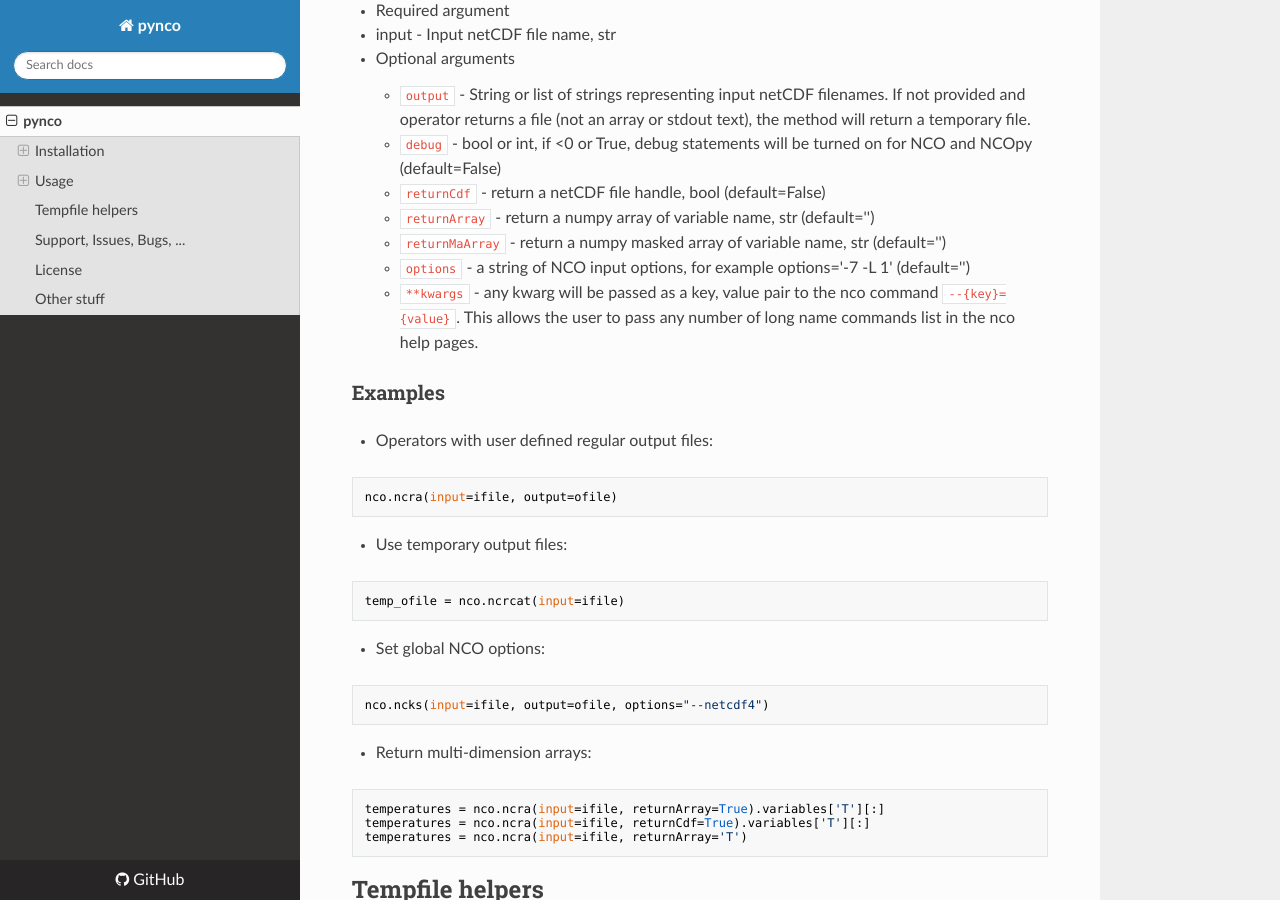
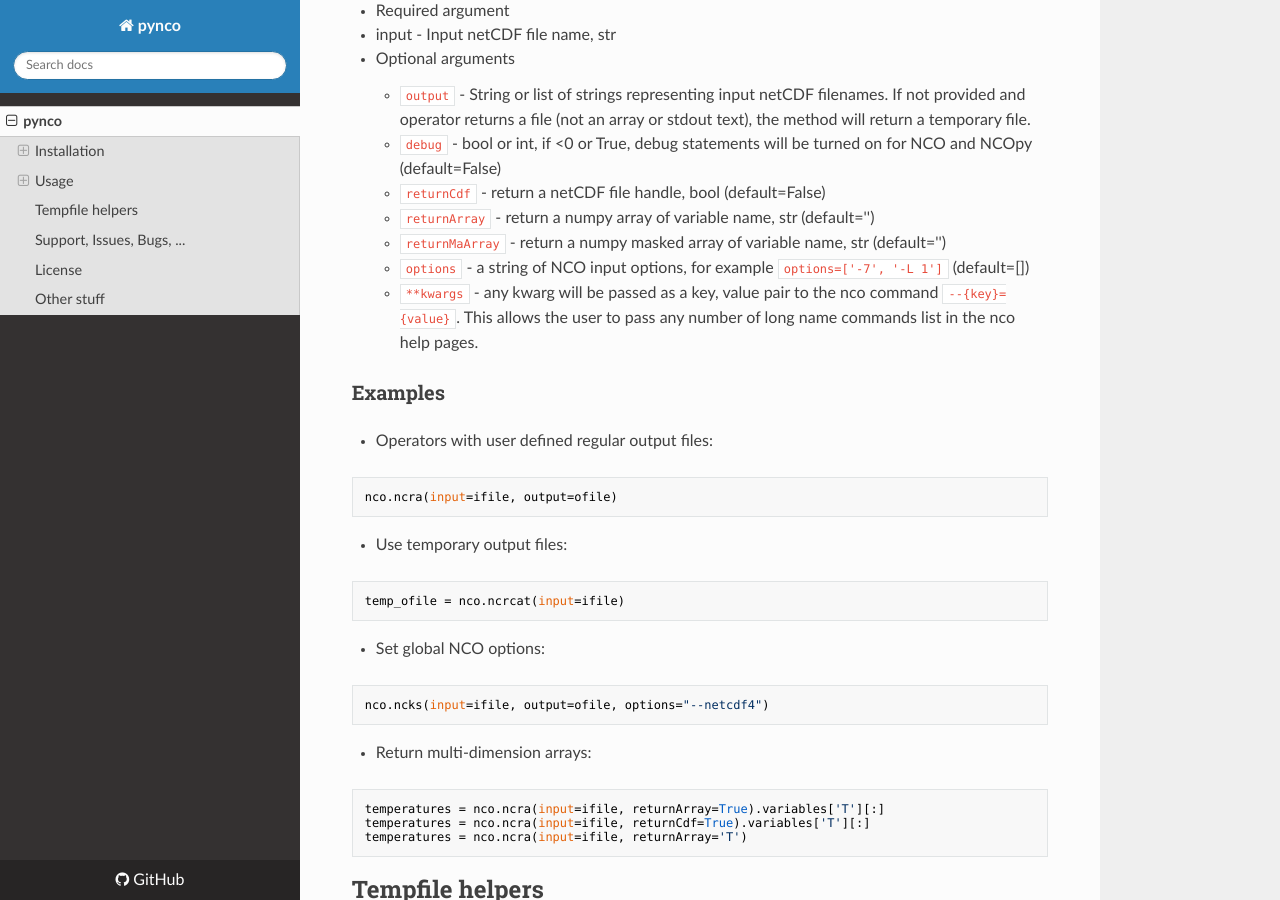
Before and after one commit to nco/pynco, an MkDocs documentation site: the page built from docs/index.md, in a window 1280 px wide and 900 px high, scrolled down 1267 px. Built offline with MkDocs 1.6.1, drawn with Linux system fonts in a browser that asks for light colours; nearby versions of some CDN libraries.

```diff
--- a/docs/index.md
+++ b/docs/index.md
@@ -60,7 +60,7 @@ Now any NCO command (i.e. `ncks`, `ncra`, ...) can be called as a method of `nco
     - `returnCdf` - return a netCDF file handle, bool (default=False)
     - `returnArray` - return a numpy array of variable name, str (default='')
     - `returnMaArray` - return a numpy masked array of variable name, str (default='')
-    - `options` - a string of NCO input options, for example options='-7 -L 1' (default='')
+    - `options` - a string of NCO input options, for example `options=['-7', '-L 1']` (default=[])
     - `**kwargs` - any kwarg will be passed as a key, value pair to the nco command `--{key}={value}`.  This allows the user to pass any number of long name commands list in the nco help pages.
 
 ### Examples
```
Also changed, not shown: README.md (+1 -1 lines), 1 other file.
